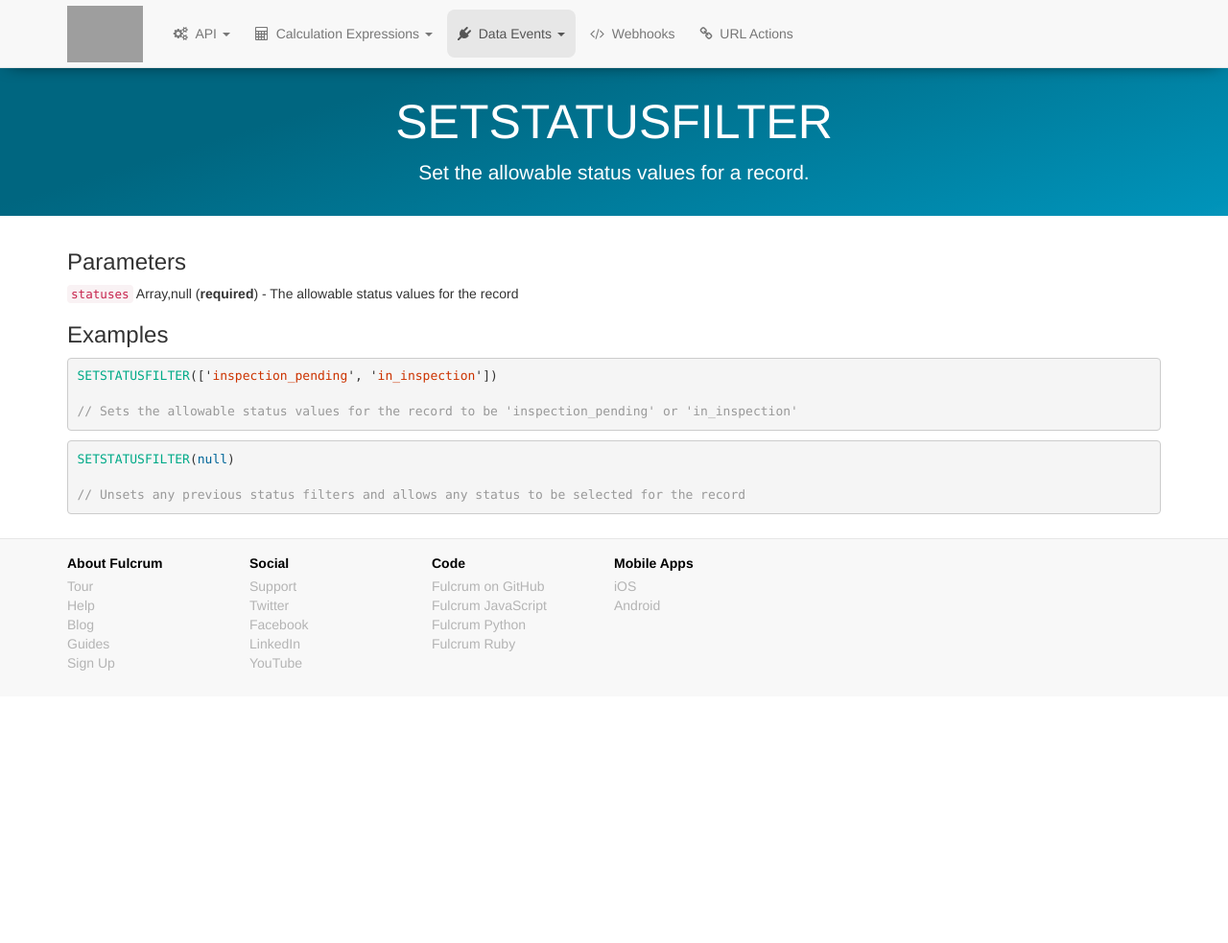
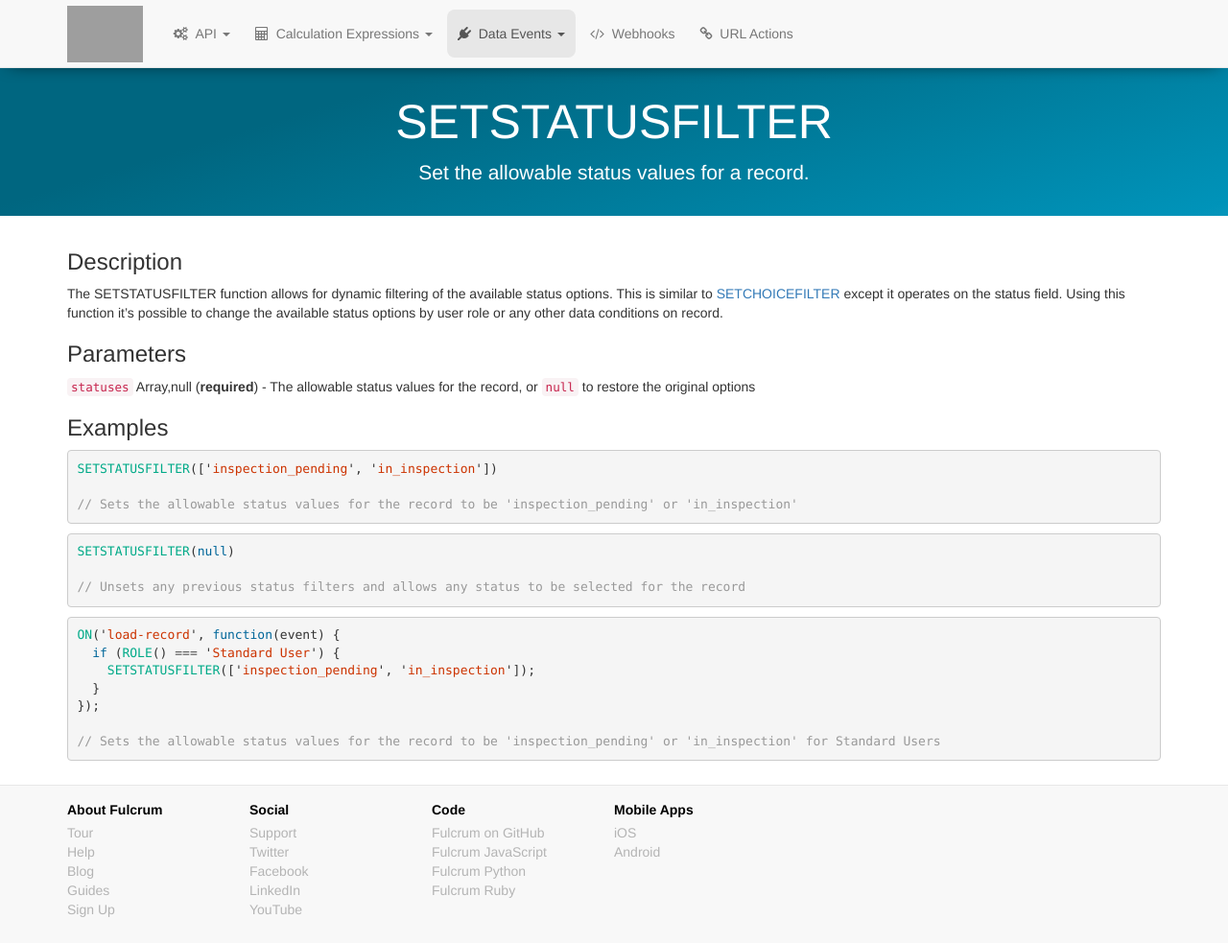
Before and after one commit to rylincoln/developer.fulcrumapp.com, a Jekyll site: the page built from _data-events/reference/setstatusfilter.md, in a window 1280 px wide and 983 px high. Shown: the whole window at 96% size. Built offline with Jekyll 4.4.1, drawn with Linux system fonts in a browser that asks for light colours; nearby versions of some CDN libraries; grey boxes are pictures that could not be loaded.

Commit message:
Update SETHIDDEN, SETPROJECT, SETREQUIRED and SETSTATUSFILTER

````diff
--- a/_data-events/reference/setstatusfilter.md
+++ b/_data-events/reference/setstatusfilter.md
@@ -7,9 +7,13 @@ category: section
 permalink: /data-events/reference/setstatusfilter/
 ---
 
+### Description
+
+The SETSTATUSFILTER function allows for dynamic filtering of the available status options. This is similar to [SETCHOICEFILTER](/data-events/reference/setchoicefilter/) except it operates on the status field. Using this function it's possible to change the available status options by user role or any other data conditions on record.
+
 ### Parameters
 
-`statuses` Array,null (__required__) - The allowable status values for the record
+`statuses` Array,null (__required__) - The allowable status values for the record, or `null` to restore the original options
 
 ### Examples
 
@@ -25,3 +29,13 @@ SETSTATUSFILTER(null)
 
 // Unsets any previous status filters and allows any status to be selected for the record
 ```
+
+```js
+ON('load-record', function(event) {
+  if (ROLE() === 'Standard User') {
+    SETSTATUSFILTER(['inspection_pending', 'in_inspection']);
+  }
+});
+
+// Sets the allowable status values for the record to be 'inspection_pending' or 'in_inspection' for Standard Users
+```
````
Also changed, not shown: _data-events/reference/sethidden.md (+4 -0 lines), _data-events/reference/setproject.md (+1 -1 lines), _data-events/reference/setrequired.md (+1 -1 lines).
